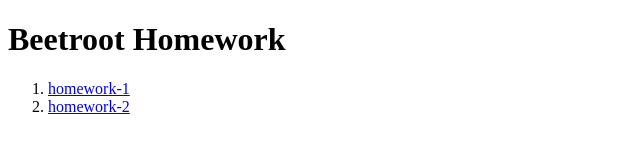
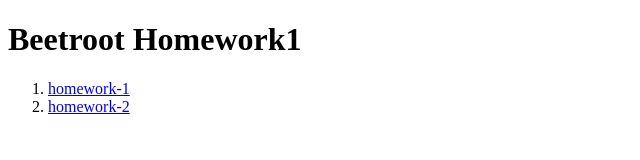
Before and after one commit to Tishakov/beetroot-homework, a plain HTML site: page index.html in a window 1280 px wide. Shown: the full height of the page, 0-640 px from the left. Drawn offline with Linux system fonts and the light colour scheme.

Commit message:
Update index.html

```diff
--- a/index.html
+++ b/index.html
@@ -10,7 +10,7 @@
 
 <body>
 
-    <h1>Beetroot Homework</h1>
+    <h1>Beetroot Homework1</h1>
 
     <nav>
         <ol>
```
